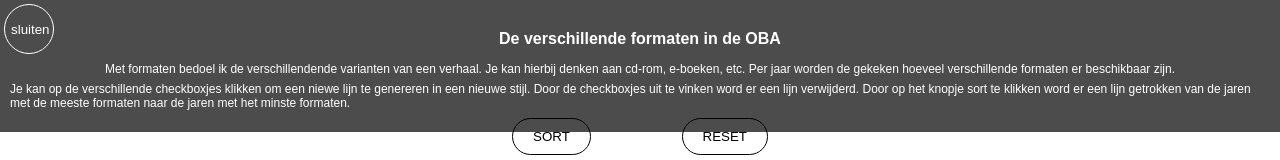
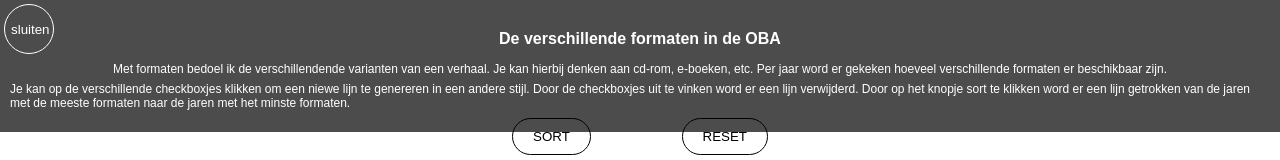
Before and after one commit to LaupWing/functional-programming, a website: page SiteComponents/index.html in a window 1280 px wide. Shown: the top 160 px of the page. Drawn offline with nearby package versions, Linux system fonts and the light colour scheme.

Commit message:
KLLLLLaar

```diff
--- a/SiteComponents/index.html
+++ b/SiteComponents/index.html
@@ -14,8 +14,8 @@
   <header>
     <button class="close header">sluiten</button>
     <h1>De verschillende formaten in de OBA</h1>
-    <p>Met formaten bedoel ik de verschillendende varianten van een verhaal. Je kan hierbij denken aan cd-rom, e-boeken, etc. Per jaar worden de gekeken hoeveel verschillende formaten er beschikbaar zijn.</p>
-    <p>Je kan op de verschillende checkboxjes klikken om een niewe lijn te genereren in een nieuwe stijl. Door de checkboxjes uit te vinken word er een lijn verwijderd. Door op het knopje sort te klikken word er een lijn getrokken van de jaren met de meeste formaten naar de jaren met het minste formaten.</p>
+    <p>Met formaten bedoel ik de verschillendende varianten van een verhaal. Je kan hierbij denken aan cd-rom, e-boeken, etc. Per jaar word er gekeken hoeveel verschillende formaten er beschikbaar zijn.</p>
+    <p>Je kan op de verschillende checkboxjes klikken om een niewe lijn te genereren in een andere stijl. Door de checkboxjes uit te vinken word er een lijn verwijderd. Door op het knopje sort te klikken word er een lijn getrokken van de jaren met de meeste formaten naar de jaren met het minste formaten.</p>
   </header>
   <div class="sortBtns">
   <button id="open">Sort</button>
```
Also changed, not shown: README.md.
